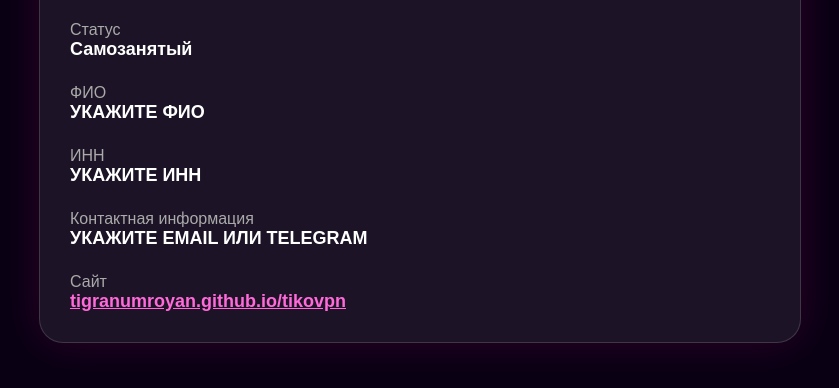
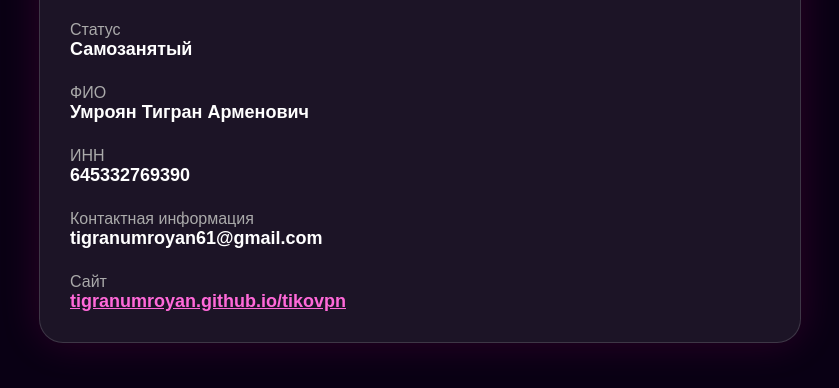
Before and after one commit to TigranUmroyan/tikovpn, a plain HTML site: page requisites.html in a window 1280 px wide. Shown: the part 160-548 px from the top of the page, without its empty margins (220-1059 px from the left). Drawn offline with Linux system fonts and the light colour scheme.

Commit message:
Update requisites.html

```diff
--- a/requisites.html
+++ b/requisites.html
@@ -60,13 +60,13 @@
     <div class="value">Самозанятый</div>
 
     <div class="label">ФИО</div>
-    <div class="value">УКАЖИТЕ ФИО</div>
+    <div class="value">Умроян Тигран Арменович</div>
 
     <div class="label">ИНН</div>
-    <div class="value">УКАЖИТЕ ИНН</div>
+    <div class="value">645332769390 </div>
 
     <div class="label">Контактная информация</div>
-    <div class="value">УКАЖИТЕ EMAIL ИЛИ TELEGRAM</div>
+    <div class="value">tigranumroyan61@gmail.com</div>
 
     <div class="label">Сайт</div>
     <div class="value">
```
